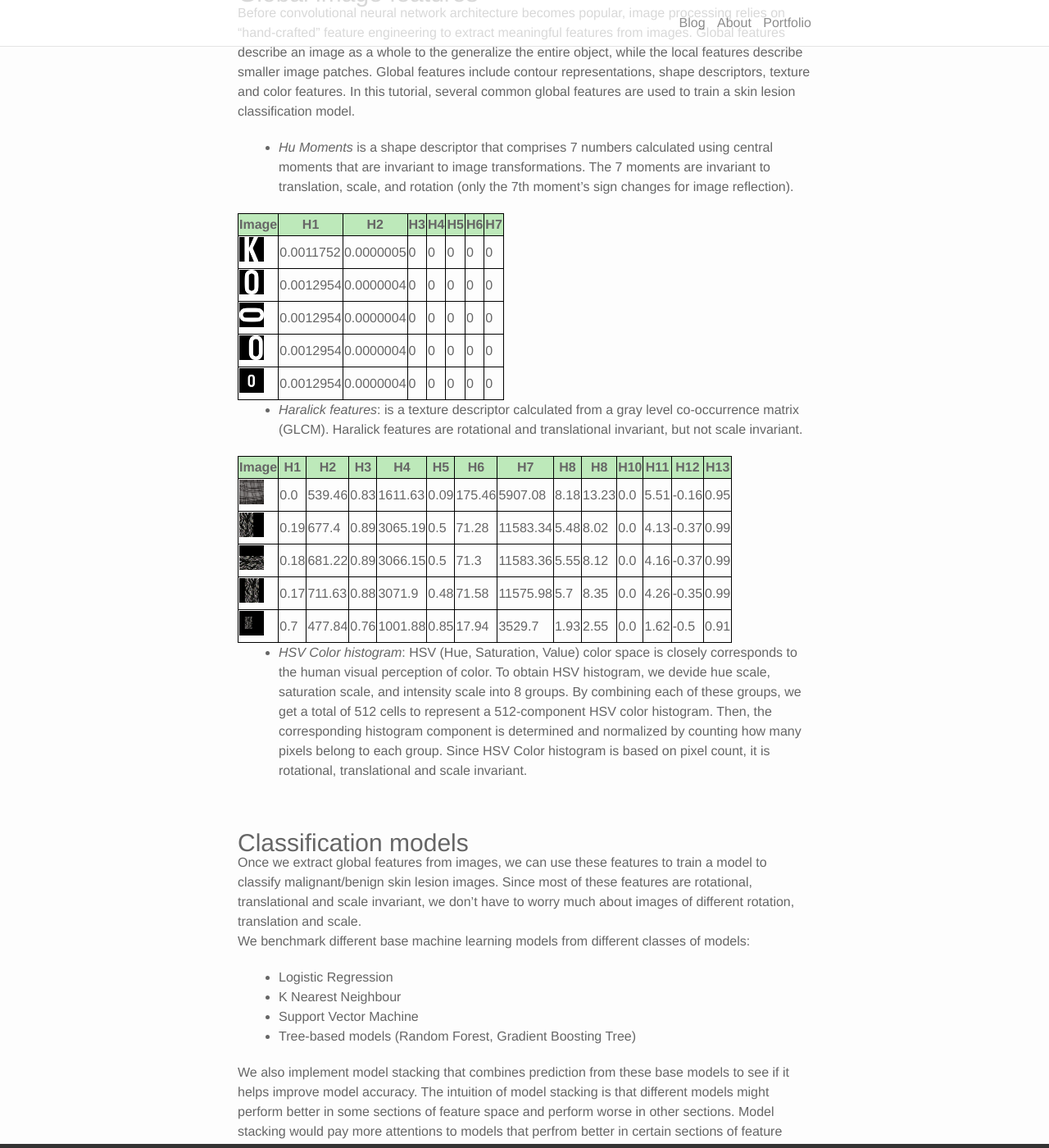
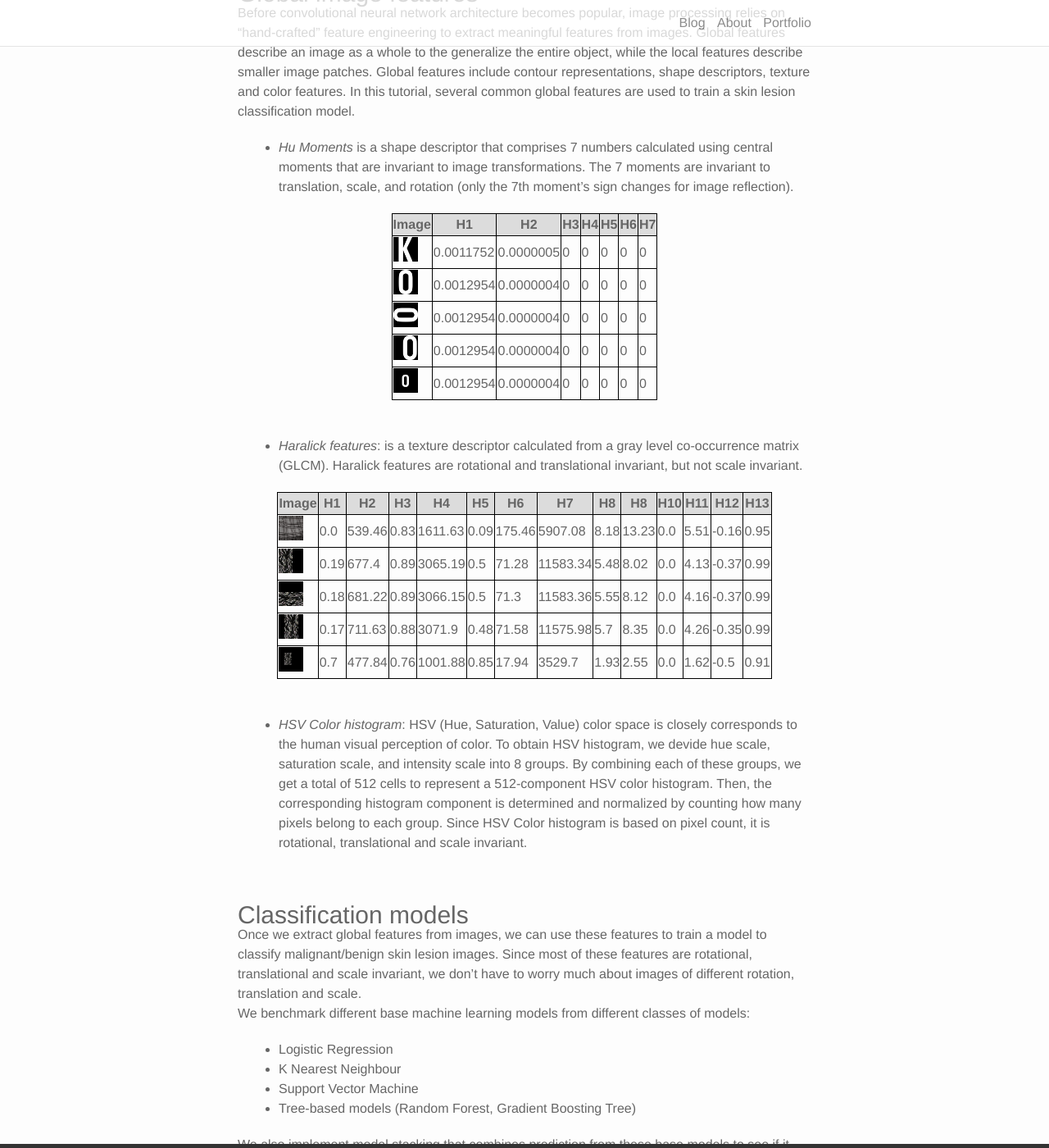
Before and after one commit to emeryanalytics/blog, a Jekyll site: the page built from _posts/2019-10-19-skin_lesion_classification_part_1.markdown, in a window 1280 px wide and 1400 px high, scrolled down 440 px. Shown: the whole window at 82% size. Built offline with Jekyll 4.4.1, drawn with Linux system fonts in a browser that asks for light colours; nearby versions of some CDN libraries.

Commit message:
Format post

```diff
--- a/_posts/2019-10-19-skin_lesion_classification_part_1.markdown
+++ b/_posts/2019-10-19-skin_lesion_classification_part_1.markdown
@@ -27,7 +27,7 @@ Global features include contour representations, shape descriptors, texture and
 | <img src="{{ site.baseurl }}/img/letter_O_shifted.png" width="30"/> | 0.0012954 | 0.0000004 | 0 | 0 | 0 | 0 | 0 |
 | <img src="{{ site.baseurl }}/img/letter_O_scaled.png" width="30"/> | 0.0012954 | 0.0000004 | 0 | 0 | 0 | 0 | 0 |
 
-
+<br/>
 * _Haralick features_: is a texture descriptor calculated from a gray level co-occurrence matrix (GLCM). Haralick features are rotational and translational invariant, but not scale invariant.<br/>
 
 | Image  | H1 | H2 | H3 | H4 | H5 | H6 | H7 | H8 | H8 | H10 | H11 | H12 | H13 |
@@ -38,7 +38,7 @@ Global features include contour representations, shape descriptors, texture and
 | <img src="{{ site.baseurl }}/img/texture_1_shifted.jpg" width="30"/> | 0.17 | 711.63 | 0.88 | 3071.9 | 0.48 | 71.58 | 11575.98 | 5.7 | 8.35 | 0.0 | 4.26 | -0.35 | 0.99 |
 | <img src="{{ site.baseurl }}/img/texture_1_Scaled.jpg" width="30"/> | 0.7 | 477.84 | 0.76 | 1001.88 | 0.85 | 17.94 | 3529.7 | 1.93 | 2.55 | 0.0 | 1.62 | -0.5 | 0.91 |
 
-
+<br/>
 * _HSV Color histogram_: HSV (Hue, Saturation, Value) color space is closely corresponds to the human visual perception of color. To obtain HSV histogram, we devide hue scale, saturation scale, and intensity scale into 8 groups. By combining each of these groups, we get a total of 512 cells to represent a 512-component HSV color histogram. Then, the corresponding histogram component is determined and normalized by counting how many pixels belong to each group. Since HSV Color histogram is based on pixel count, it is rotational, translational and scale invariant.
 
 <br/>
--- a/_sass/_base.scss
+++ b/_sass/_base.scss
@@ -94,10 +94,11 @@ figcaption {
 
 table {
   border-collapse: collapse;
+  margin: 0px auto;
 }
 
 th {
-  background-color: #bde9ba;
+  background-color: #dcdcdc;
 }
 
 table, th, td {
```
